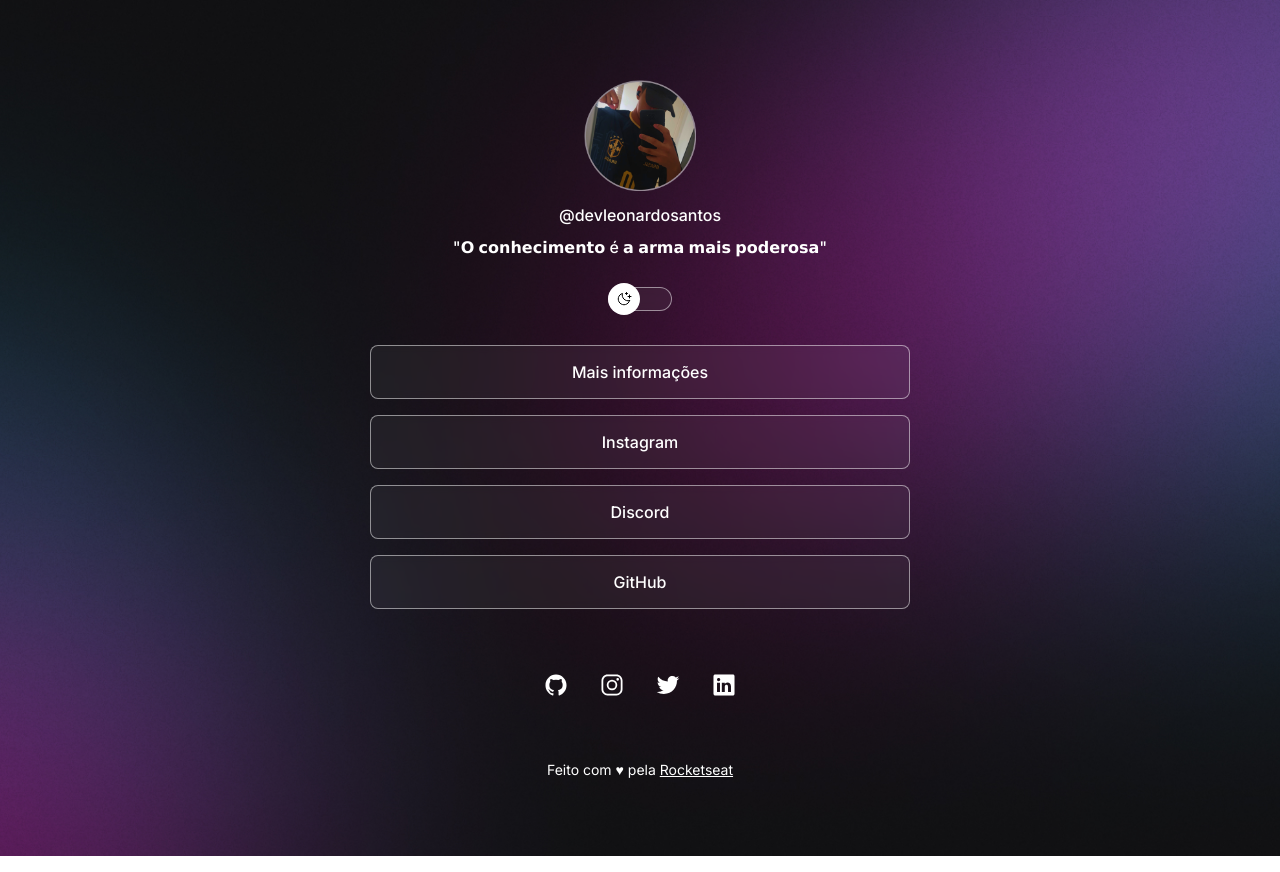
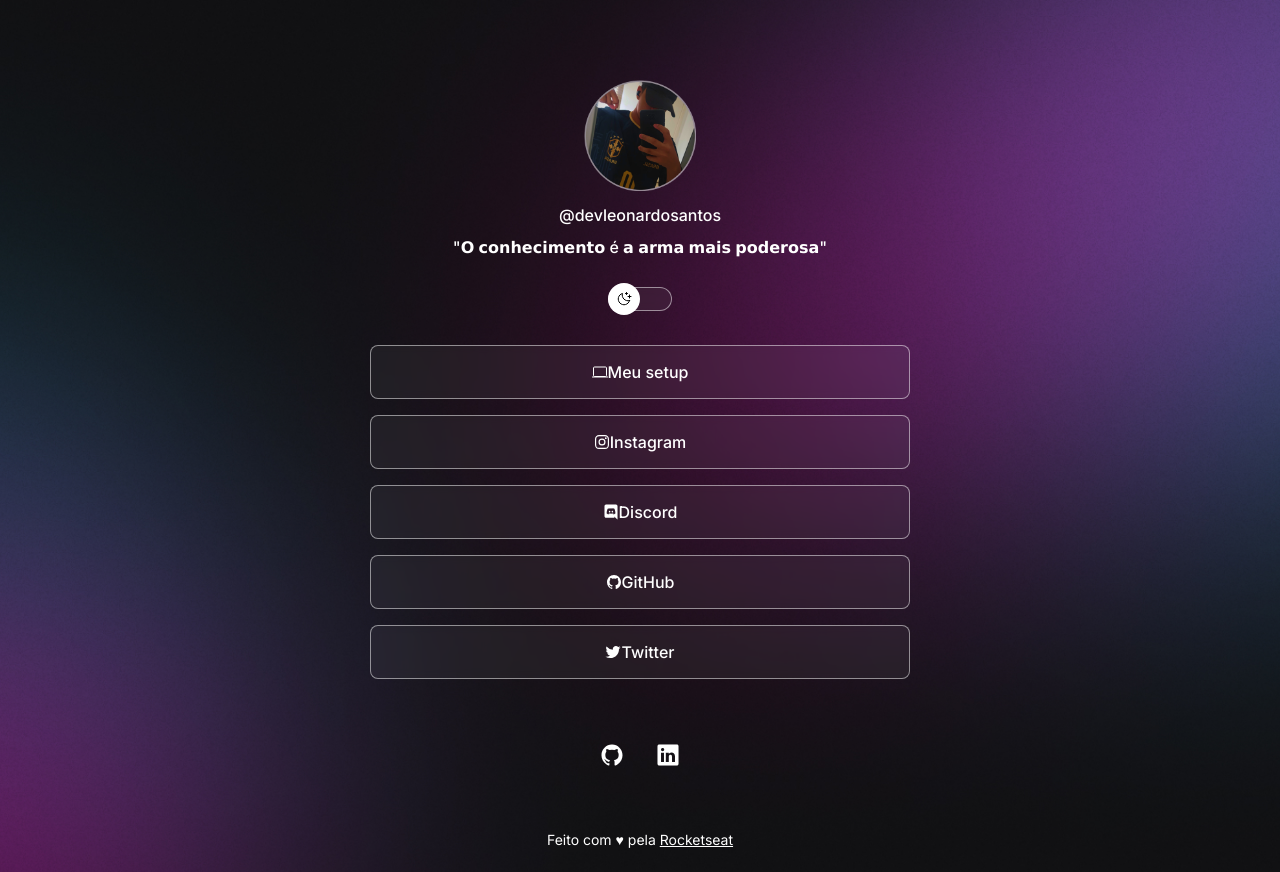
Before and after one commit to LeonardoJustino/projeto, a plain HTML site: page index.html in a window 1280 px wide. Drawn offline with nearby package versions, Linux system fonts and the light colour scheme.

Commit message:
arrumando bugs

```diff
--- a/index.html
+++ b/index.html
@@ -27,26 +27,23 @@
 
           <ul>
             <li>
-              <a href="https://beacons.ai/santosleonardo" target="_blank">Mais informações</a>
+              <a href="https://www.notion.so/Perfil-f98857c141a846309fbe6c14a9943cf0" target="_blank"><ion-icon class="logo1" name="laptop-outline"></ion-icon>Meu setup</a>
+            </li>
+            <li >
+              <a href="https://www.instagram.com/devleonardosantos/" target="_blank"><ion-icon class="logo1" name="logo-instagram"></ion-icon> Instagram</a>
             </li>
             <li>
-              <a href="https://www.instagram.com/devleonardosantos/" target="_blank">Instagram</a>
-            </li>
-            <li>
-              <a href="https://discord.gg/qrAQnAdrPE" target="_blank">Discord</a>
+              <a href="https://discord.gg/n6HyAxmAbW" target="_blank"><ion-icon class="logo1" name="logo-discord"></ion-icon> Discord</a>
             </li>
            <li>
-            <a href="https://github.com/LeonardoJustino" target="_blank">GitHub</a>
+            <a href="https://github.com/LeonardoJustino" target="_blank"><ion-icon class="logo1" name="logo-github"></ion-icon> GitHub</a>
+           </li>
+           <li>
+            <a href="https://twitter.com/devleosantos" target="_blank"><ion-icon class="logo1" name="logo-twitter"></ion-icon> Twitter</a>
            </li>
           </ul>
         <div id="social-links">
           <a href="https://github.com/LeonardoJustino" target="_blank"><ion-icon name="logo-github"></ion-icon>
-          </a>
-        <a href="https://www.instagram.com/devleonardosantos/" target="_blank">
-          <ion-icon name="logo-instagram"></ion-icon>
-          </a>
-        <a href="https://twitter.com/devleosantos" target="_blank">
-          <ion-icon name="logo-twitter"></ion-icon>
           </a>
           <a href="https://www.linkedin.com/in/leonardo-santos-28226724a/" target="_blank">
           <ion-icon name="logo-linkedin"></ion-icon>
--- a/script.js
+++ b/script.js
@@ -1,7 +1,7 @@
 function toggleMode(){
   /*vai ser executada toda vez que eu clicar no botão*/
   const html = document.documentElement /*documentElement é o html*/
-  html.classList.toggle("light")
+  html.classList.toggle('light')
 
   /*if é uma condicional, se essa condicional for verdadeira ela entra no código*/
   /*html.classList.contains('light') -> esse cara vai responder um tipo de dado booleano, ou vai ser true ou false, contain ou não contain */
```
